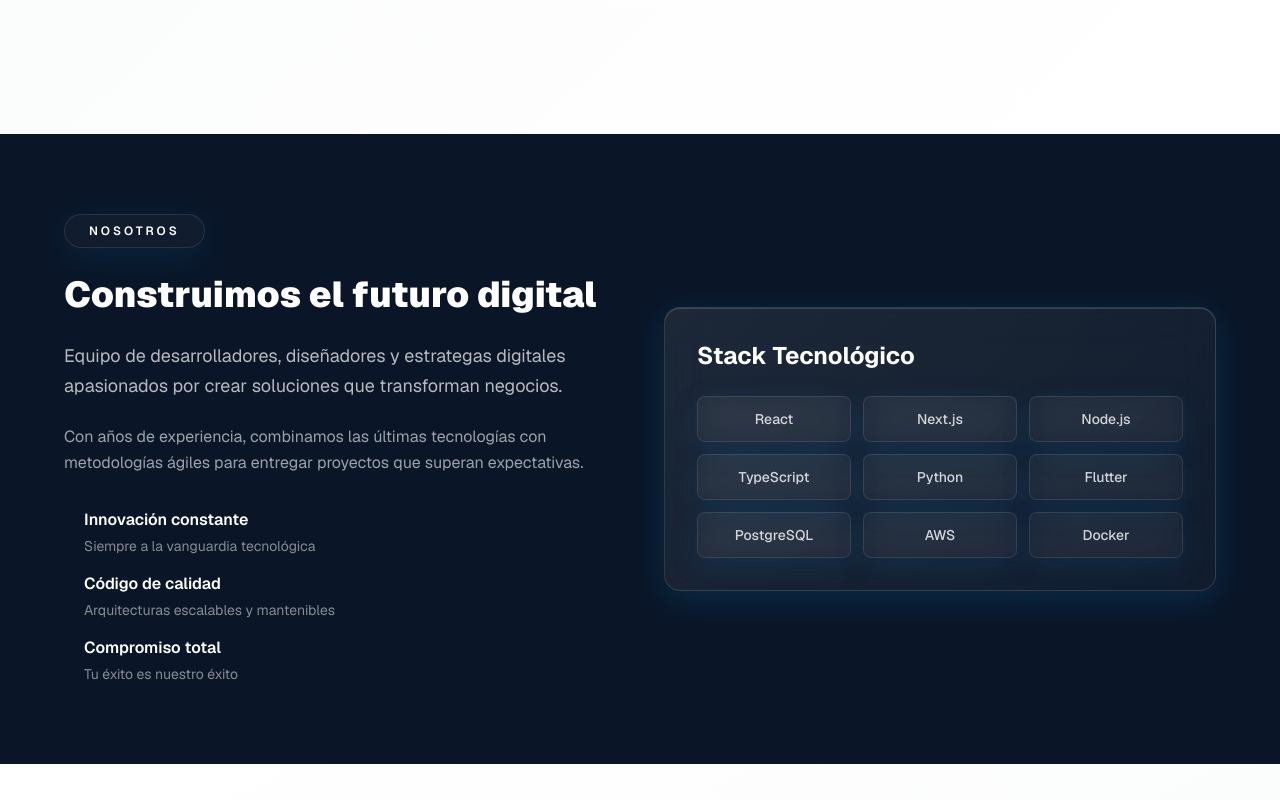
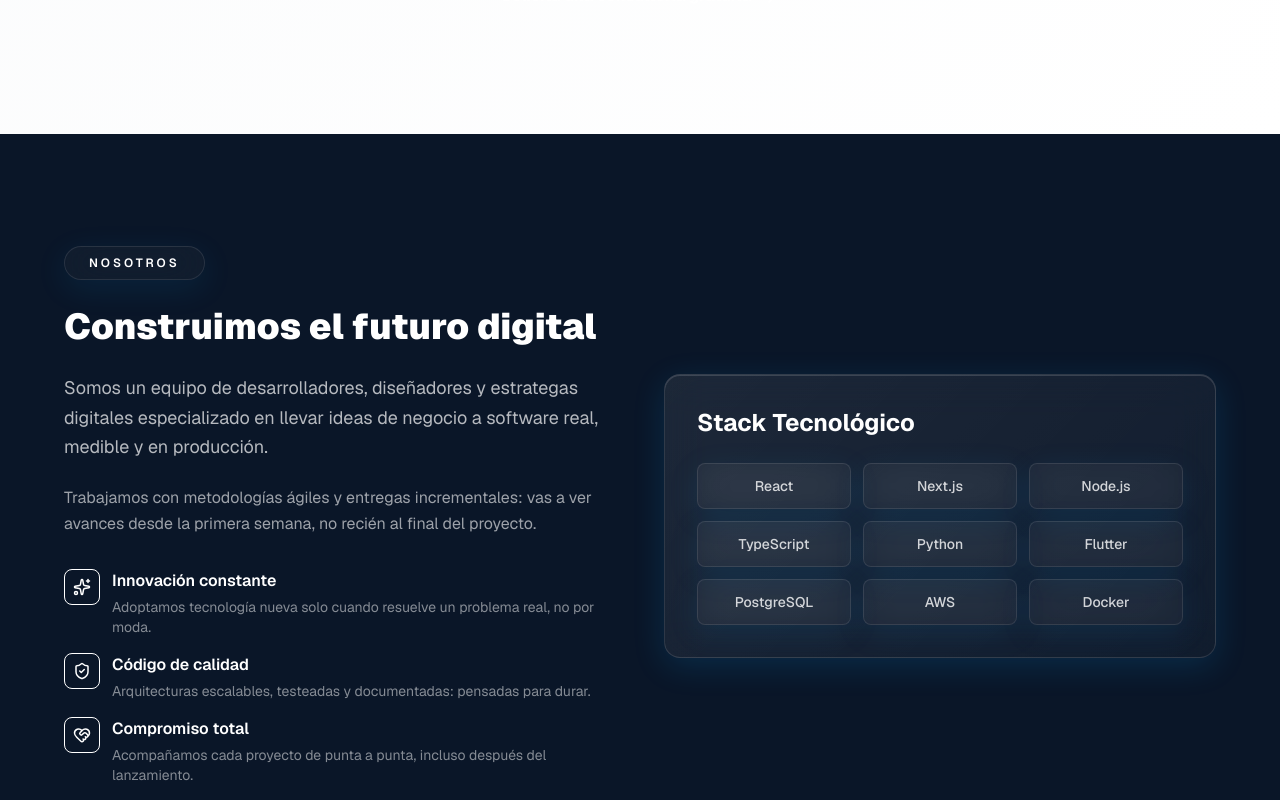
Before and after one commit to hernanazocar/softnex, a Next.js app: page / in a window 1280 px wide. Shown: the part 2000-2800 px from the top of the page. Built offline with nearby package versions, Linux system fonts and the light colour scheme.

Commit message:
feat(about): animaciones framer-motion e iconos en pilares de valor

```diff
--- a/components/About.tsx
+++ b/components/About.tsx
@@ -1,4 +1,8 @@
-export default function About() {
+'use client'
+
+import { motion } from 'framer-motion'
+import { Sparkles, ShieldCheck, HeartHandshake } from 'lucide-react'
+
 const techStack = [
   { name: 'React', gradient: 'from-cyan-400 to-blue-500' },
   { name: 'Next.js', gradient: 'from-slate-200 to-slate-400' },
@@ -11,8 +15,27 @@
   { name: 'Docker', gradient: 'from-blue-500 to-sky-600' },
 ]
 
+const pillars = [
+  {
+    icon: Sparkles,
+    title: 'Innovación constante',
+    desc: 'Adoptamos tecnología nueva solo cuando resuelve un problema real, no por moda.',
+  },
+  {
+    icon: ShieldCheck,
+    title: 'Código de calidad',
+    desc: 'Arquitecturas escalables, testeadas y documentadas: pensadas para durar.',
+  },
+  {
+    icon: HeartHandshake,
+    title: 'Compromiso total',
+    desc: 'Acompañamos cada proyecto de punta a punta, incluso después del lanzamiento.',
+  },
+]
+
+export default function About() {
   return (
-    <section id="nosotros" className="relative py-20 overflow-hidden bg-gradient-to-br from-softnex-dark via-softnex-dark-light to-softnex-dark">
+    <section id="nosotros" className="relative py-20 md:py-28 overflow-hidden bg-gradient-to-br from-softnex-dark via-softnex-dark-light to-softnex-dark">
       {/* Dark background */}
       <div className="absolute inset-0">
         <div className="absolute inset-0 bg-grid-pattern opacity-10" />
@@ -23,7 +46,13 @@
         <div className="max-w-6xl mx-auto">
           <div className="grid grid-cols-1 lg:grid-cols-2 gap-12 items-center">
             {/* Left - Content */}
-            <div className="space-y-6">
+            <motion.div
+              initial={{ opacity: 0, x: -24 }}
+              whileInView={{ opacity: 1, x: 0 }}
+              viewport={{ once: true, margin: '-80px' }}
+              transition={{ duration: 0.6 }}
+              className="space-y-6"
+            >
               <div className="inline-block px-6 py-2 glass rounded-full">
                 <p className="text-xs tracking-[0.25em] text-softnex-purple/80 font-semibold">
                   NOSOTROS
@@ -35,34 +64,49 @@
               </h2>
 
               <p className="text-lg text-white/70 leading-relaxed">
-                Equipo de desarrolladores, diseñadores y estrategas digitales apasionados
-                por crear soluciones que transforman negocios.
+                Somos un equipo de desarrolladores, diseñadores y estrategas digitales
+                especializado en llevar ideas de negocio a software real, medible y en
+                producción.
               </p>
 
               <p className="text-base text-white/60 leading-relaxed">
-                Con años de experiencia, combinamos las últimas tecnologías con metodologías
-                ágiles para entregar proyectos que superan expectativas.
+                Trabajamos con metodologías ágiles y entregas incrementales: vas a ver
+                avances desde la primera semana, no recién al final del proyecto.
               </p>
 
               <div className="space-y-4 pt-2">
-                {[
-                  { title: 'Innovación constante', desc: 'Siempre a la vanguardia tecnológica' },
-                  { title: 'Código de calidad', desc: 'Arquitecturas escalables y mantenibles' },
-                  { title: 'Compromiso total', desc: 'Tu éxito es nuestro éxito' },
-                ].map((item, index) => (
-                  <div key={index} className="flex items-start space-x-3">
-                    <div className="flex-shrink-0 w-2 h-2 mt-1.5 bg-softnex-blue rounded-full" />
+                {pillars.map((item, index) => {
+                  const Icon = item.icon
+                  return (
+                    <motion.div
+                      key={item.title}
+                      initial={{ opacity: 0, y: 12 }}
+                      whileInView={{ opacity: 1, y: 0 }}
+                      viewport={{ once: true }}
+                      transition={{ duration: 0.4, delay: index * 0.1 }}
+                      className="flex items-start space-x-3"
+                    >
+                      <div className="flex-shrink-0 w-9 h-9 rounded-lg bg-softnex-blue/10 border border-softnex-blue/20 flex items-center justify-center">
+                        <Icon className="w-[18px] h-[18px] text-softnex-blue" strokeWidth={2} />
+                      </div>
                       <div>
                         <h4 className="text-white font-semibold text-base mb-1">{item.title}</h4>
                         <p className="text-white/50 text-sm">{item.desc}</p>
                       </div>
+                    </motion.div>
+                  )
+                })}
               </div>
-                ))}
-              </div>
-            </div>
+            </motion.div>
 
             {/* Right - Tech stack */}
-            <div className="relative">
+            <motion.div
+              initial={{ opacity: 0, x: 24 }}
+              whileInView={{ opacity: 1, x: 0 }}
+              viewport={{ once: true, margin: '-80px' }}
+              transition={{ duration: 0.6, delay: 0.1 }}
+              className="relative"
+            >
               <div className="glass-card rounded-2xl p-8 relative overflow-hidden">
                 <div className="absolute top-0 right-0 w-40 h-40 bg-gradient-to-br from-softnex-blue/20 to-softnex-cyan/10 rounded-full blur-2xl" />
 
@@ -73,21 +117,24 @@
 
                   <div className="grid grid-cols-3 gap-3">
                     {techStack.map((tech, index) => (
-                      <div
-                        key={index}
-                        className="glass p-3 rounded-lg text-center hover:scale-105 transition-all duration-300"
+                      <motion.div
+                        key={tech.name}
+                        initial={{ opacity: 0, scale: 0.9 }}
+                        whileInView={{ opacity: 1, scale: 1 }}
+                        viewport={{ once: true }}
+                        transition={{ duration: 0.3, delay: index * 0.04 }}
+                        className="glass p-3 rounded-lg text-center hover:scale-105 hover:border-softnex-blue/30 transition-all duration-300"
                       >
                         <p className="text-white/80 font-medium text-sm">{tech.name}</p>
-                      </div>
+                      </motion.div>
                     ))}
                   </div>
                 </div>
               </div>
+            </motion.div>
           </div>
         </div>
       </div>
-      </div>
-
     </section>
   )
 }
```
Lines whose indentation alone changed are shown as unchanged.
